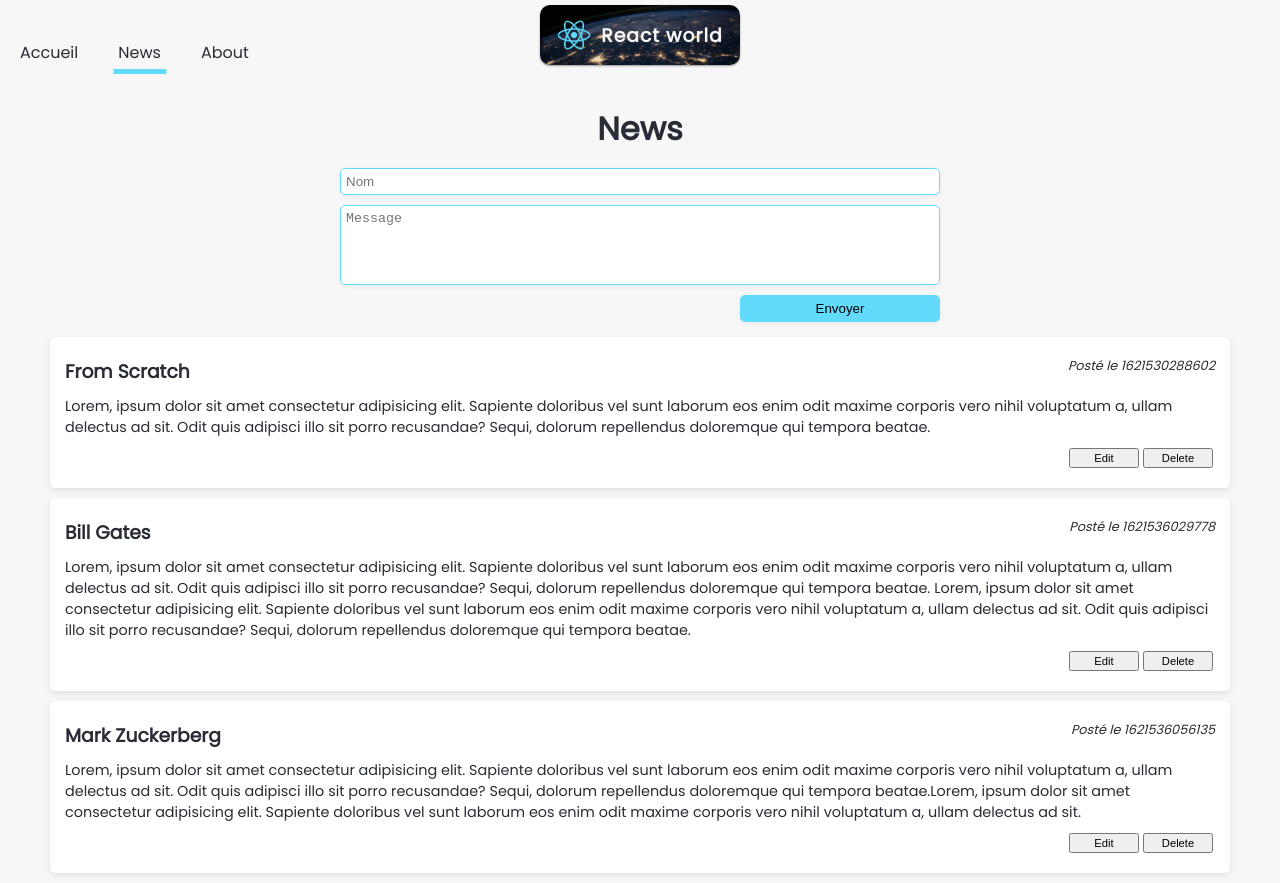
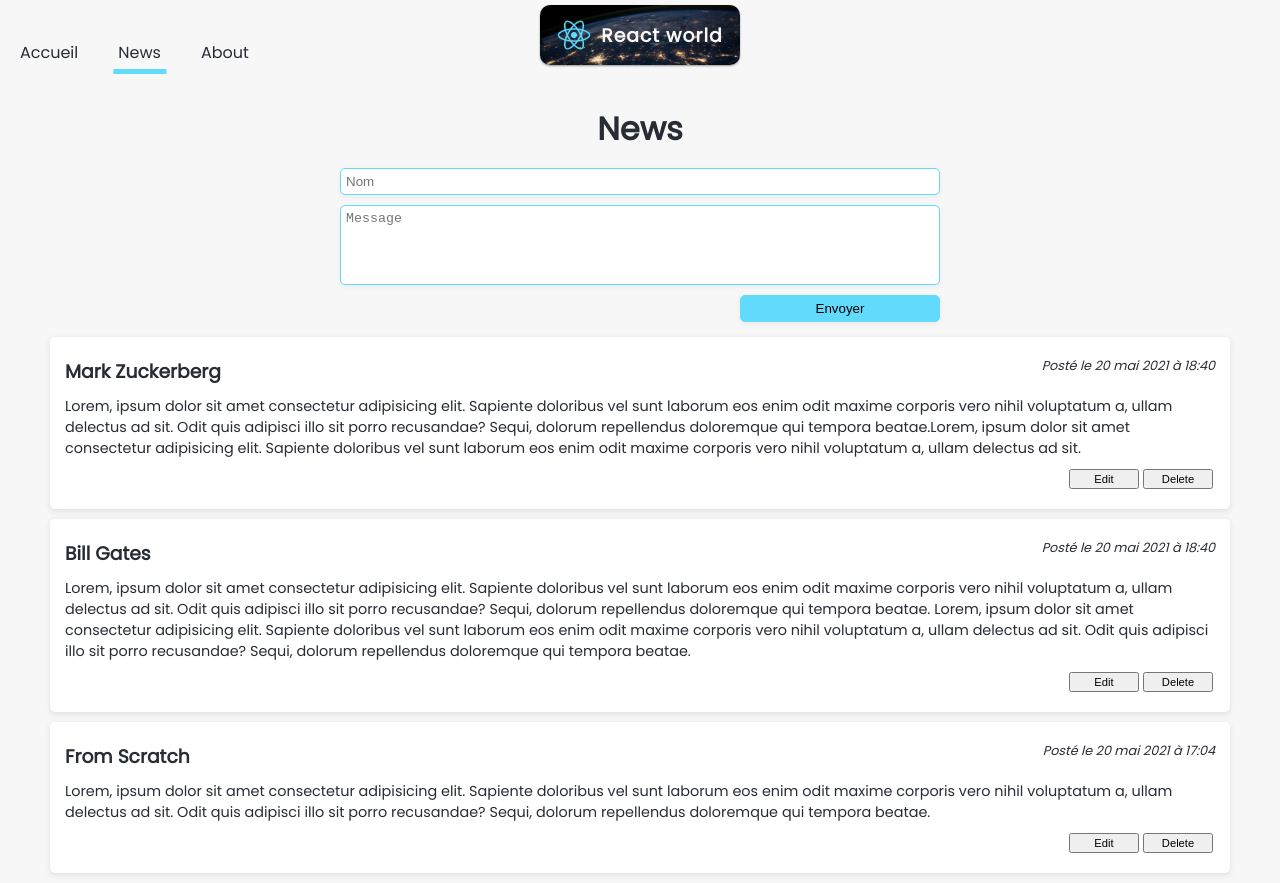
Before and after one commit to LucasTchitdjian/react-world, a React (Create React App) app: page /news in a window 1280 px wide. Built offline with nearby package versions, Linux system fonts and the light colour scheme; data requests are answered from the project's data file.

Commit message:
date-format-and-latest-articles

```diff
--- a/src/components/Article.js
+++ b/src/components/Article.js
@@ -1,11 +1,23 @@
 import React from 'react';
 
 const Article = ({ article }) => {
+
+  const dateParser = (date) => {
+    let newDate = new Date(date).toLocaleDateString("fr-FR", {
+      year: "numeric",
+      month: "long",
+      day: "numeric",
+      hour: "numeric",
+      minute: "numeric",
+    });
+    return newDate;
+  }
+
   return (
     <div className="article">
       <div className="card-header">
         <h3>{article.author}</h3>
-        <em>Posté le {article.date}</em>
+        <em>Posté le {dateParser(article.date)}</em>
       </div>
         <p>{article.content}</p>
         <div className="btn-container">
--- a/src/pages/News.js
+++ b/src/pages/News.js
@@ -26,7 +26,9 @@
         <input type="submit" value="Envoyer" />
       </form>
       <ul>
-        {newsData.map((article) => (
+        {newsData
+          .sort((a, b) => b.date - a.date)
+          .map((article) => (
           <Article key={article.id} article={article} />
         ))}
       </ul>
```
